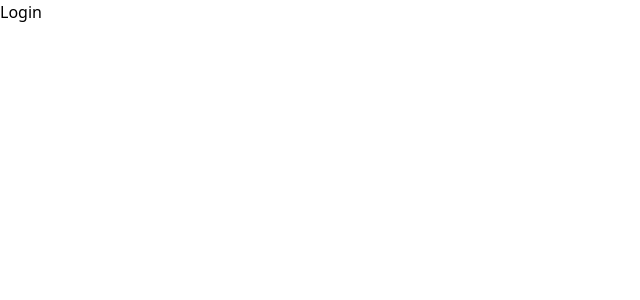
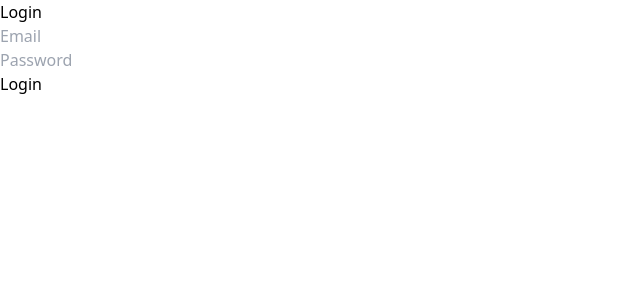
Before and after one commit to Coder2264/Online-Judge-Project, a React (Vite) app in the folder frontend/: page / in a window 1280 px wide. Shown: the top 300 px of the page, without its empty margins (0-640 px from the left). Built offline with nearby package versions, Linux system fonts and the light colour scheme.

Commit message:
Tasks api configured

```diff
--- a/frontend/src/App.jsx
+++ b/frontend/src/App.jsx
@@ -1,7 +1,7 @@
 import { BrowserRouter, Routes, Route } from 'react-router-dom';
 import Login from './pages/Login';
 import SignUp from './pages/SignUp';
-import Dashboard from './pages/Dashboard';
+import HomePage from './pages/HomePage';
 
 
 function App() {
@@ -12,7 +12,7 @@ function App() {
       <Routes>
         <Route path="/" element={<Login />} />
         <Route path="/register" element={<SignUp />} />
-        <Route path="/dashboard" element={<Dashboard />} />
+        <Route path="/home" element={<HomePage />} />
       </Routes>
       </BrowserRouter>
     </>
--- a/frontend/src/pages/Dashboard.jsx
+++ /dev/null
@@ -1,9 +0,0 @@
-function Dashboard(){
-    return (
-        <div>
-            <h1>Dashboard</h1>
-        </div>
-    );
-}
-
-export default Dashboard;
--- /dev/null
+++ b/frontend/src/pages/HomePage.jsx
@@ -0,0 +1,9 @@
+function HomePage(){
+    return (
+        <div>
+            <h1>HomePage</h1>
+        </div>
+    );
+}
+
+export default HomePage;
--- a/frontend/src/pages/Login.jsx
+++ b/frontend/src/pages/Login.jsx
@@ -1,7 +1,38 @@
+import { useNavigate } from "react-router-dom";
+import axios from "axios";
+import { useState } from "react";
+
 function Login(){
+
+    const [data,setData]=useState({
+        email:"",
+        password:""
+    });
+
+    const navigate = useNavigate();
+
+    const loginUser = async (e) => {
+        e.preventDefault();
+        console.log(data);
+
+        try {
+            const res = await axios.post("http://localhost:3000/api/v1/users/login", data);
+            console.log(res);
+            navigate("/home");
+        } catch (error) {
+            console.log(error);
+        }
+    }
+
+
     return (
         <div>
             <h1>Login</h1>
+            <form onSubmit={loginUser}>
+                <input type="email" placeholder="Email" onChange={(e)=>setData({...data,email:e.target.value})} required/><br/>
+                <input type="password" placeholder="Password" onChange={(e)=>setData({...data,password:e.target.value})} required/><br/>
+                <button type="submit" className="bg-blue-500 text-white">Login</button>
+            </form>
         </div>
     );
 }
--- a/frontend/src/pages/SignUp.jsx
+++ b/frontend/src/pages/SignUp.jsx
@@ -1,7 +1,7 @@
 import { useNavigate } from "react-router-dom";
 import axios from "axios";
 import { useState } from "react";
-import { ToastContainer, toast } from 'react-toastify';
+
 import 'react-toastify/dist/ReactToastify.css';
 
 function SignUp(){
```
